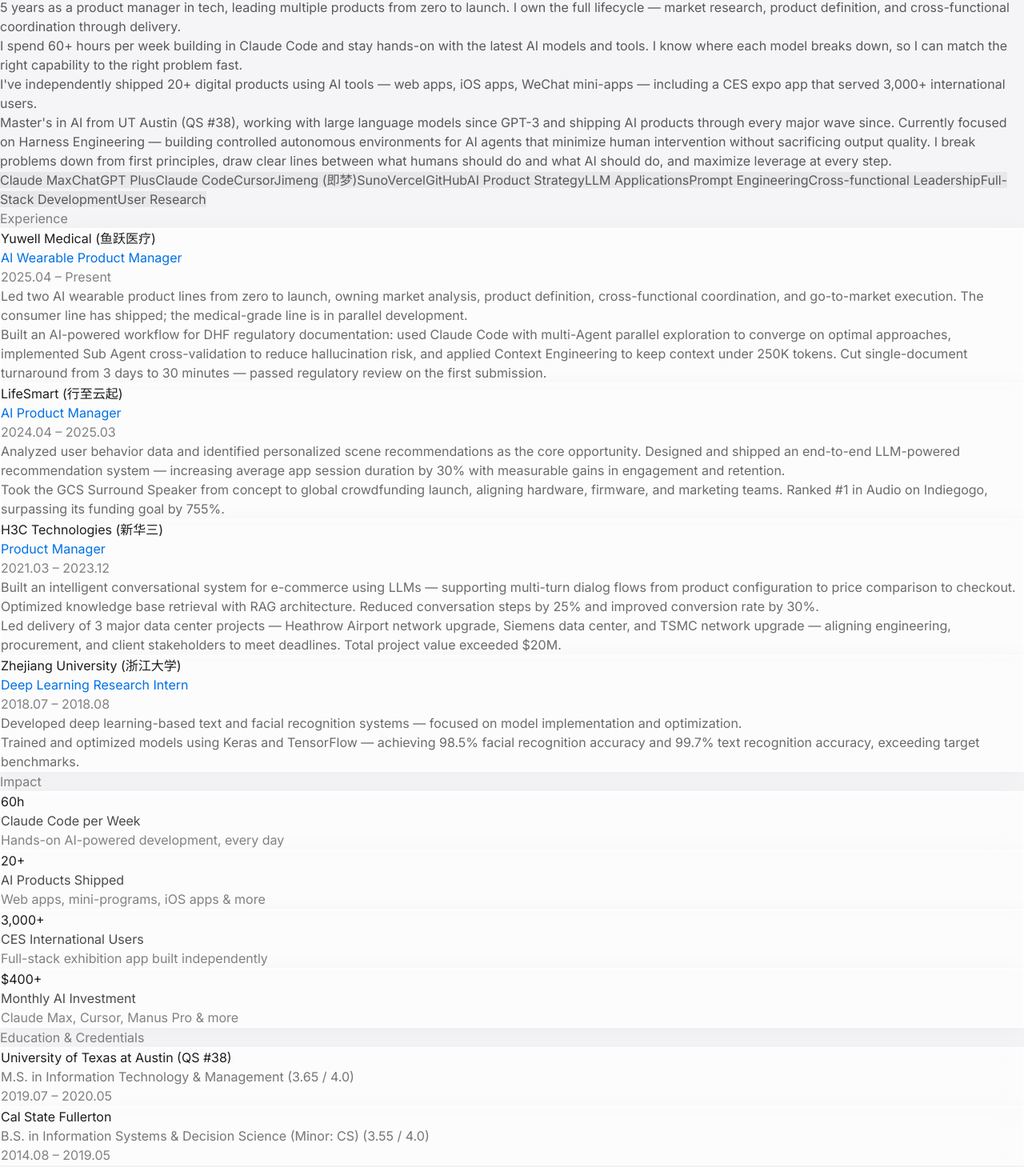
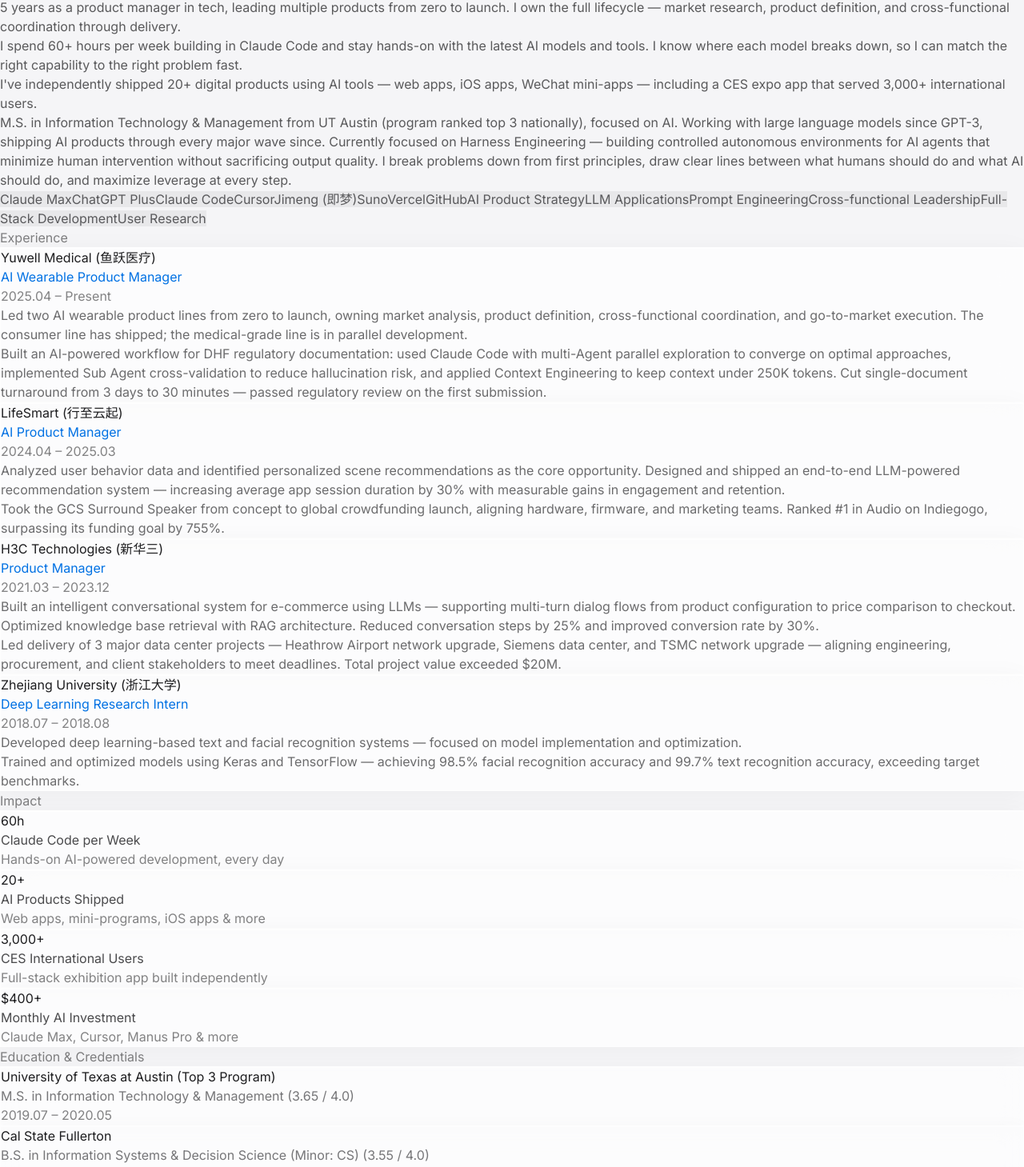
Before and after one commit to RyanYunweiYan/portfolio-light, a React (Vite) app in the folder client/: page / in a window 1280 px wide. Shown: the part 974-2433 px from the top of the page at 80% size. Built offline with nearby package versions, Linux system fonts and the light colour scheme.

Commit message:
[内容] QS #38 → 专业全美 Top 3（教育+简介同步更新）
Co-Authored-By: Claude Opus 4.6 (1M context) <noreply@anthropic.com>

```diff
--- a/client/src/data/siteData.ts
+++ b/client/src/data/siteData.ts
@@ -24,13 +24,13 @@ export const PROFILE = {
       "5 years as a product manager in tech, leading multiple products from zero to launch. I own the full lifecycle — market research, product definition, and cross-functional coordination through delivery.",
       "I spend 60+ hours per week building in Claude Code and stay hands-on with the latest AI models and tools. I know where each model breaks down, so I can match the right capability to the right problem fast.",
       "I've independently shipped 20+ digital products using AI tools — web apps, iOS apps, WeChat mini-apps — including a CES expo app that served 3,000+ international users.",
-      "Master's in AI from UT Austin (QS #38), working with large language models since GPT-3 and shipping AI products through every major wave since. Currently focused on Harness Engineering — building controlled autonomous environments for AI agents that minimize human intervention without sacrificing output quality. I break problems down from first principles, draw clear lines between what humans should do and what AI should do, and maximize leverage at every step.",
+      "M.S. in Information Technology & Management from UT Austin (program ranked top 3 nationally), focused on AI. Working with large language models since GPT-3, shipping AI products through every major wave since. Currently focused on Harness Engineering — building controlled autonomous environments for AI agents that minimize human intervention without sacrificing output quality. I break problems down from first principles, draw clear lines between what humans should do and what AI should do, and maximize leverage at every step.",
     ],
     zh: [
       "5 年 IT 行业产品经理经验，主导多个产品从 0 到 1 的落地。以 owner 身份全程推动——从前期市场研究、产品定义，到协调跨职能团队完成交付。",
       "日常深度使用 Claude Code（周均 60+ 小时），持续使用最前沿 AI 模型与工具，对不同模型能力边界保持敏感，快速为业务匹配最优方案。",
       "独立用 AI 工具开发了 20+ 数字产品（Web 应用、iOS 应用、小程序等），其中 CES 展会应用服务 3,000+ 海外用户。",
-      "UT Austin（QS #38）AI 方向硕士，从 GPT-3 开始接触大语言模型，持续深耕 AI 产品实践，经历 AI 技术的多轮迭代。当前聚焦于为 Agent 搭建可控的自主运行环境（Harness Engineering），减少人工干预的同时保证产出质量。善于从第一性原理拆解问题，精准划定人机协作边界，最大化 AI 杠杆效率。",
+      "UT Austin 信息技术与管理硕士（专业全美 Top 3），AI 方向。从 GPT-3 开始接触大语言模型，持续深耕 AI 产品实践，经历 AI 技术的多轮迭代。当前聚焦于为 Agent 搭建可控的自主运行环境（Harness Engineering），减少人工干预的同时保证产出质量。善于从第一性原理拆解问题，精准划定人机协作边界，最大化 AI 杠杆效率。",
     ],
   } as BiTextArray,
   email: "yunweiyan@yahoo.com",
@@ -412,7 +412,7 @@ export const EXPERIENCE = [
 export const CREDENTIALS = {
   education: [
     {
-      school: { en: "University of Texas at Austin (QS #38)", zh: "德克萨斯大学奥斯汀分校（QS #38）" } as BiText,
+      school: { en: "University of Texas at Austin (Top 3 Program)", zh: "德克萨斯大学奥斯汀分校（专业全美 Top 3）" } as BiText,
       degree: { en: "M.S. in Information Technology & Management", zh: "信息技术与管理 硕士" } as BiText,
       period: "2019.07 – 2020.05",
       gpa: "3.65 / 4.0",
```
